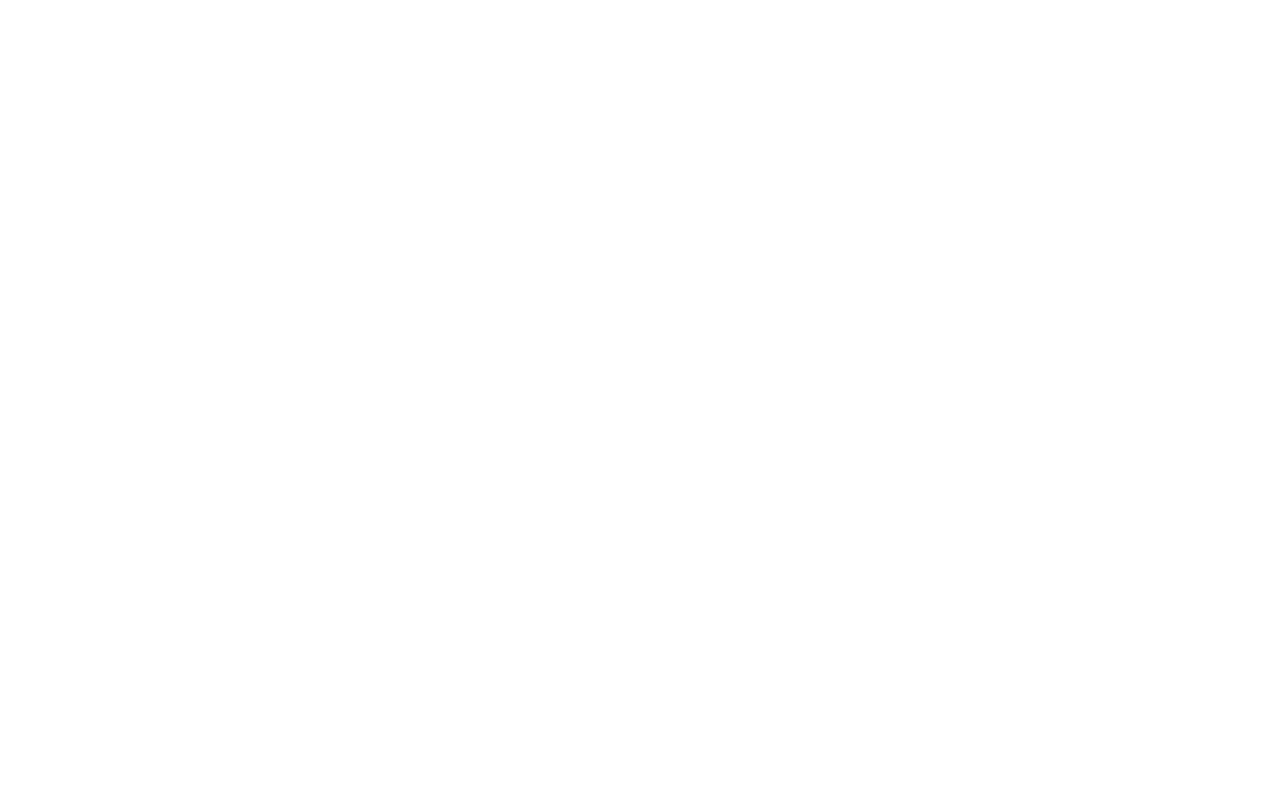
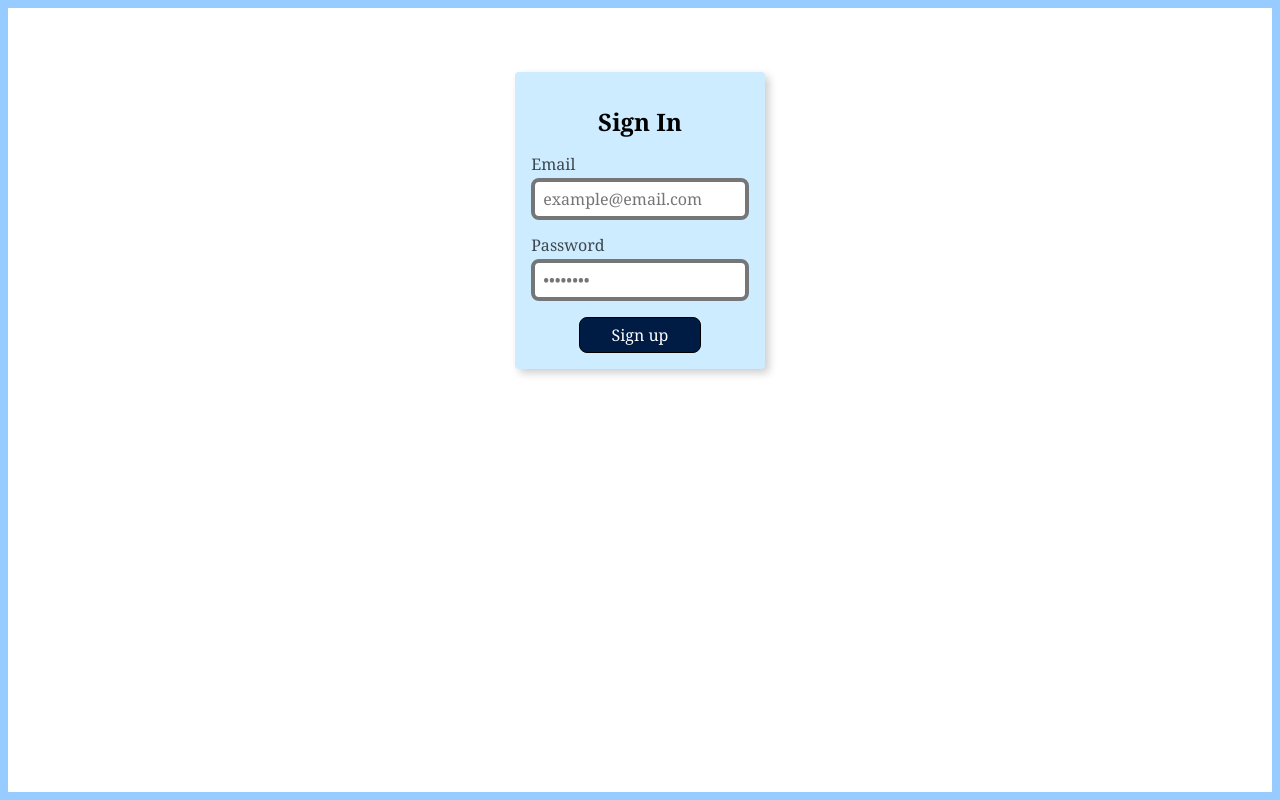
Before and after one commit to MoeRayo/end-to-end-chat-encryption, a Nuxt app: page /Signin in a window 1280 px wide. Before the commit this address had no page. Built offline with nearby package versions, Linux system fonts and the light colour scheme.

Commit message:
feat: creation of the sign in page

```diff
--- a/components/Signup.vue
+++ b/components/Signup.vue
@@ -1,6 +1,7 @@
 <template>
-  <div class="bg-lightest-blue br2 mw6 w-40-m w-70 w-20-l center pa3 shadow-5">
-    <form action="">
+  <div class="ba b--light-blue bw3 vh-100 pv5 ph2 athelas">
+    <form action="" class="bg-lightest-blue br2 mw6 w-40-m w-70 w-20-l center pa3 shadow-5">
+
       <h2 class="ttc tc">Sign up</h2>
 
       <label for="name" class="db mb1 black-70">Name</label>
@@ -17,7 +18,7 @@
 
       <button class="center db ph4 pv2 bg-navy ba br3 white pointer">Sign up</button>
 
-      <p>Already have an account? <a href="" class="black-70 b">Sign in</a> </p>
+      <p>Already have an account? <a href="/signin" class="black-70 b">Sign in</a> </p>
     </form>
 
   </div>
--- /dev/null
+++ b/pages/Signin.vue
@@ -0,0 +1,17 @@
+<template>
+  <div class="ba b--light-blue bw3 vh-100 pv5 ph2 athelas">
+    <form action="" class="bg-lightest-blue br2 mw6 w-40-m w-70 w-20-l center pa3 shadow-5 ">
+      <h2 class="ttc tc">Sign In</h2>
+
+      <label for="email" class="db mb1 black-70">Email</label>
+      <input name="email" id="email" type="email" class="db mb3 w-100 br3 pa2 ba bw2" placeholder="example@email.com">
+
+      <label for="password" class="db mb1 black-70">Password</label>
+      <input name="password" id="password" type="password" class="db mb3 w-100 br3 pa2 ba bw2" placeholder="••••••••">
+
+      <button class="center db ph4 pv2 bg-navy ba br3 white pointer">Sign up</button>
+
+    </form>
+
+  </div>
+</template>
--- a/pages/index.vue
+++ b/pages/index.vue
@@ -1,5 +1,5 @@
 <template>
-  <div class="ba b--light-blue bw3 vh-100 pv5 ph2 athelas">
+  <div>
     <Signup/>
   </div>
 </template>
```
